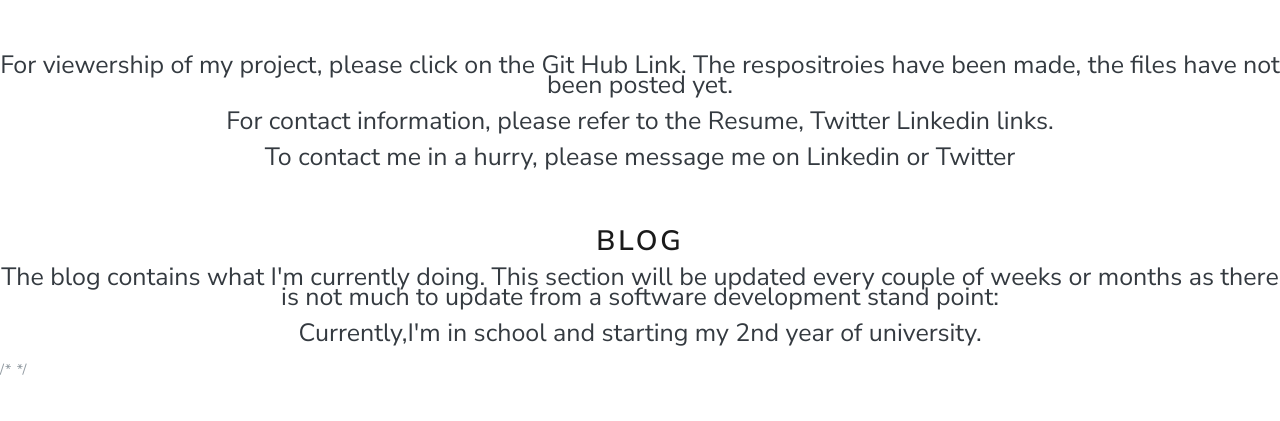
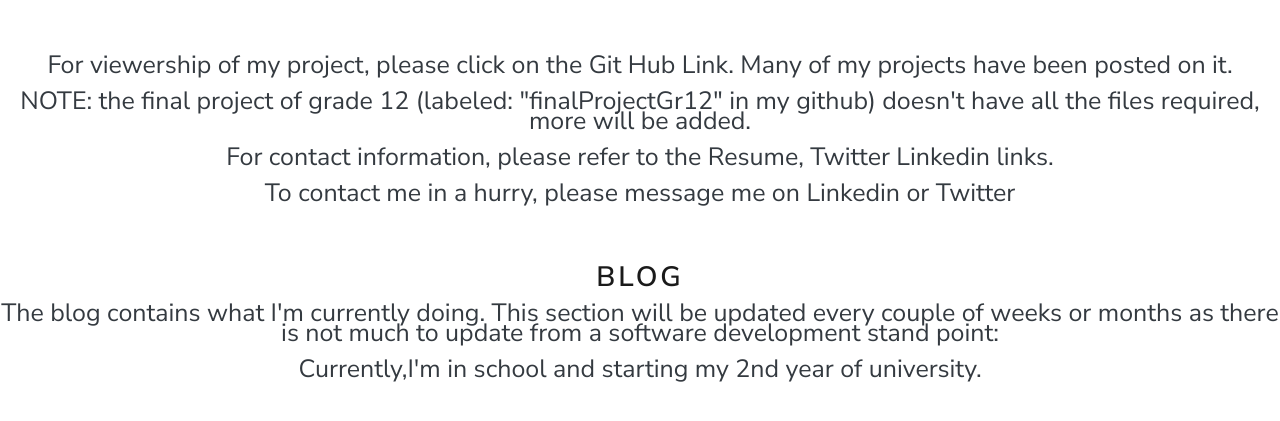
Before and after one commit to PanthThakkar/PanthThakkar.github.io, a plain HTML site: page Index.html in a window 1280 px wide. Shown: the part 177-598 px from the top of the page. Drawn offline with Linux system fonts and the light colour scheme.

Commit message:
Updates to the Resume and index

```diff
--- a/Index.html
+++ b/Index.html
@@ -36,7 +36,7 @@
                 <a href = "https://www.linkedin.com/in/panth-thakkar-966611149/" class="text-light">Linkedin</a>
                 <a href = "https://github.com/PanthThakkar" class="text-light">Git Hub</a>
                 <a href = "https://twitter.com/PanthThakkar?lang=en" class="text-light"> Twitter</a>
-                <a href = "Resume_Panth_August2018.pdf" class="text-light">Resume</a>
+                <a href = "Resume_Panth_December2018.pdf" class="text-light">Resume</a>
             </div>
         </nav>
         <h1>Panth Thakkar</h1>
@@ -44,9 +44,12 @@
             <p class="text-dark">Hello. Welcome to my website. I am a computer science student at the University of Guelph. I am expected to graduate in 2021 with a Bachlor's in Computing.</p>
         </div>
         <br><br>
-        <p class="text-dark">For viewership of my project, please click on the Git Hub Link. The respositroies have been made, the files have not been posted yet.</p>
-        <p class="text-dark">For contact information, please refer to the Resume, Twitter Linkedin links.</p>
-        <p class="text-dark">To contact me in a hurry, please message me on Linkedin or Twitter</p>
+        <div class = "" style = "line-height: 0.5cm;">
+            <p class="text-dark">For viewership of my project, please click on the Git Hub Link. Many of my projects have been posted on it.</p>
+            <p class="text-dark"><b>NOTE:</b> the final project of grade 12 (labeled: "finalProjectGr12" in my github) doesn't have all the files required, more will be added.</p>
+            <p class="text-dark">For contact information, please refer to the Resume, Twitter Linkedin links.</p>
+            <p class="text-dark">To contact me in a hurry, please message me on Linkedin or Twitter</p>
+        </div>
         <br><br>
         <div class = "container-fluid padding">
             <div class = "row text-center padding ">
@@ -62,7 +65,6 @@
             </div>
         </div>
     </body>
-    /*<script type="text/javascript" src="config.js">
-        <>
-    </script>      */
+    <script type="text/javascript" src="config.js">
+    </script>
 </html>
```
Also changed, not shown: 2 other files.
